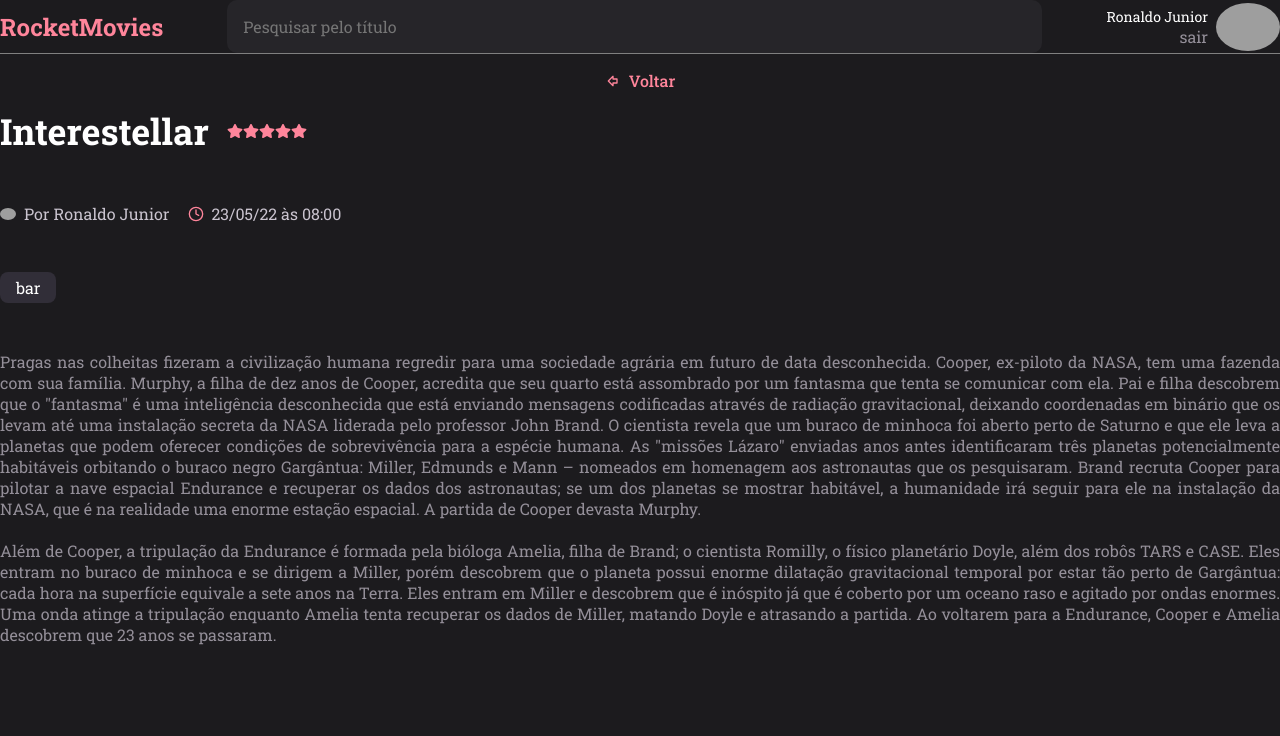
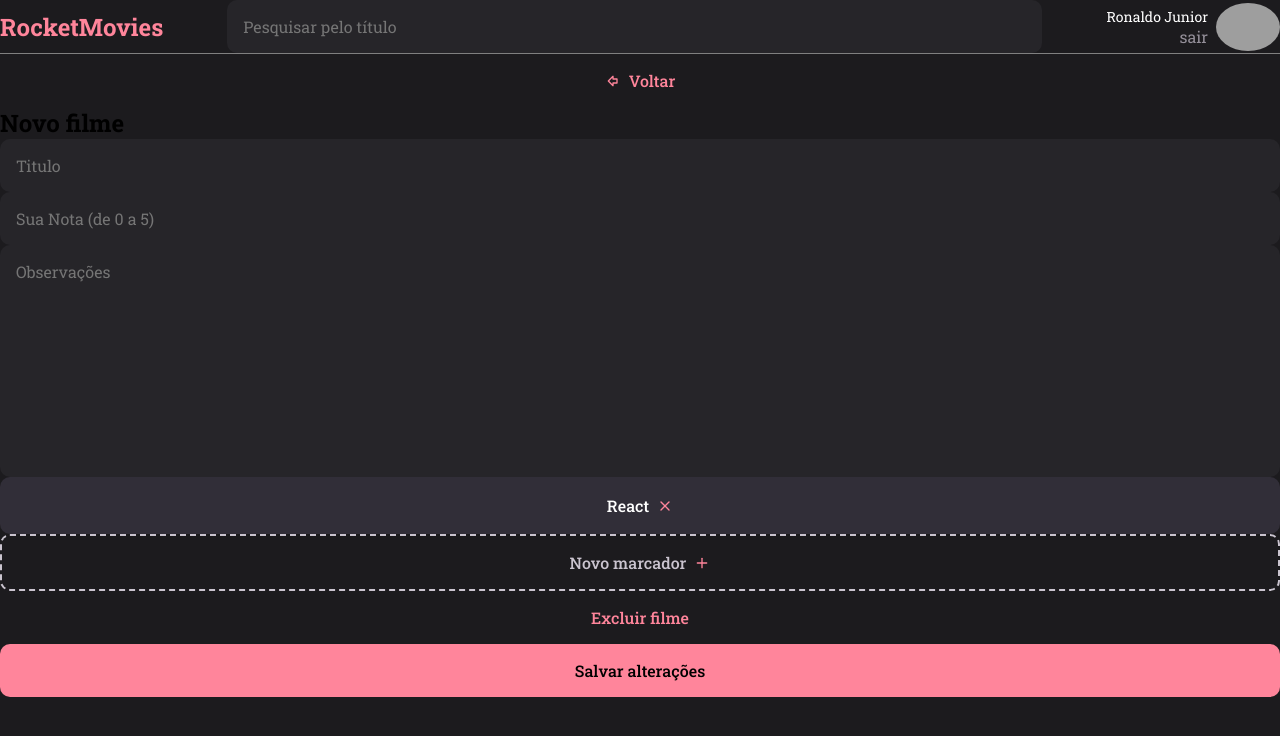
Before and after one commit to rcnald/rocketmovies, a React (Vite) app: page / in a window 1280 px wide. Shown: the top 736 px of the page. Built offline with nearby package versions, Linux system fonts and the light colour scheme; grey boxes are pictures that could not be loaded.

Commit message:
feat: add Add page

```diff
--- /dev/null
+++ b/src/components/Marker/index.jsx
@@ -0,0 +1,9 @@
+import { Marker as MarkerStyle } from './styles'
+
+export function Marker({ children, isTransparent }) {
+  return <MarkerStyle $isTransparent={isTransparent}>{children}</MarkerStyle>
+}
+
+export function MarkerIcon({ icon: Icon }) {
+  return <Icon />
+}
--- /dev/null
+++ b/src/components/Marker/styles.js
@@ -0,0 +1,26 @@
+import styled from 'styled-components'
+
+export const Marker = styled.button`
+  display: flex;
+  align-items: center;
+  gap: 8px;
+  background-color: ${(props) =>
+    props.$isTransparent ? 'transparent' : props.theme.COLORS.BACKGROUND[700]};
+  padding-block: 16px;
+  border-radius: 10px;
+  border: none;
+  width: 100%;
+  font-weight: 500;
+  border: 2px
+    ${(props) =>
+      props.$isTransparent ? props.theme.COLORS.GRAY : 'transparent'}
+    dashed;
+  justify-content: center;
+  white-space: nowrap;
+  color: ${(props) =>
+    props.$isTransparent ? props.theme.COLORS.GRAY : 'white'};
+
+  > * {
+    color: ${(props) => props.theme.COLORS.BRAND};
+  }
+`
--- /dev/null
+++ b/src/components/Textarea/index.jsx
@@ -0,0 +1,15 @@
+import { Label } from './styles'
+
+export function Textarea({ placeholder, id, children }) {
+  return (
+    <Label htmlFor={id}>
+      <span>{placeholder}</span>
+      {children}
+      <textarea id={id} placeholder={placeholder} />
+    </Label>
+  )
+}
+
+export function TextareaIcon({ icon: Icon }) {
+  return <Icon />
+}
--- /dev/null
+++ b/src/components/Textarea/styles.js
@@ -0,0 +1,25 @@
+import styled from 'styled-components'
+
+export const Label = styled.label`
+  background-color: ${({ theme }) => theme.COLORS.BACKGROUND[800]};
+  width: fit-content;
+  border-radius: 10px;
+  padding: 16px;
+  display: flex;
+  width: 100%;
+  align-items: center;
+  gap: 16px;
+  color: ${({ theme }) => theme.COLORS.ZINC};
+
+  span {
+    ${({ theme }) => theme.UTILS.SRONLY}
+  }
+
+  textarea {
+    background-color: transparent;
+    border: 0;
+    color: ${({ theme }) => theme.COLORS.ZINC};
+    resize: none;
+    min-height: 200px;
+  }
+`
--- a/src/main.jsx
+++ b/src/main.jsx
@@ -1,7 +1,7 @@
 import React from 'react'
 import ReactDOM from 'react-dom/client'
 import { ThemeProvider } from 'styled-components'
-import { Note } from './pages/Note'
+import { Add } from './pages/Add'
 import GlobalStyles from './styles/global'
 import theme from './styles/theme'
 
@@ -9,7 +9,7 @@ ReactDOM.createRoot(document.getElementById('root')).render(
   <React.StrictMode>
     <ThemeProvider theme={theme}>
       <GlobalStyles />
-      <Note />
+      <Add />
     </ThemeProvider>
   </React.StrictMode>,
 )
--- /dev/null
+++ b/src/pages/Add/index.jsx
@@ -0,0 +1,47 @@
+import { Button, ButtonIcon } from '../../components/Button'
+import { Header } from '../../components/Header'
+import { Input } from '../../components/Input'
+import { Marker, MarkerIcon } from '../../components/Marker'
+import { Textarea } from '../../components/Textarea'
+
+import { LuArrowBigLeft, LuPlus, LuX } from 'react-icons/lu'
+
+export function Add() {
+  return (
+    <>
+      <Header />
+      <Button style={'width:fit-content;'} isTransparent>
+        <ButtonIcon icon={LuArrowBigLeft} />
+        Voltar
+      </Button>
+      <section>
+        <h1>Novo filme</h1>
+        <div>
+          <Input placeholder="Titulo" id="title" type="text" />
+          <Input placeholder="Sua Nota (de 0 a 5)" id="rating" type="number" />
+          <Textarea placeholder="Observações" id="obs" />
+        </div>
+        <Marker>
+          React
+          <MarkerIcon icon={LuX} />
+        </Marker>
+        <Marker isTransparent>
+          Novo marcador
+          <MarkerIcon icon={LuPlus} />
+        </Marker>
+        <Button isTransparent>Excluir filme</Button>
+        <Button>Salvar alterações</Button>
+      </section>
+    </>
+  )
+}
+
+export const composeProviders = (providers) => {
+  return ({ children }) =>
+    providers.reduceRight(
+      (child, [Provider, props = {}]) => (
+        <Provider {...props}>{child} </Provider>
+      ),
+      children,
+    )
+}
```
Also changed, not shown: 1 other file (tests, documents, lock files or other folders).
